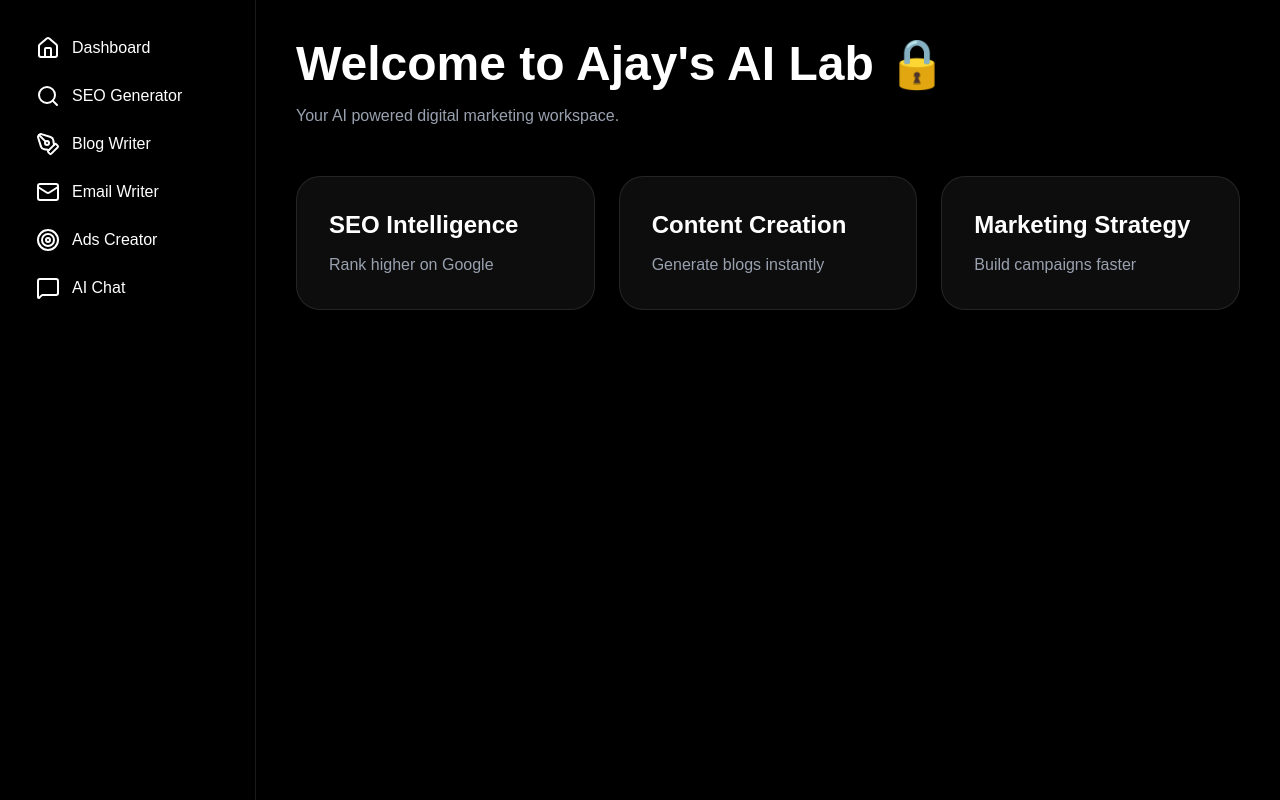
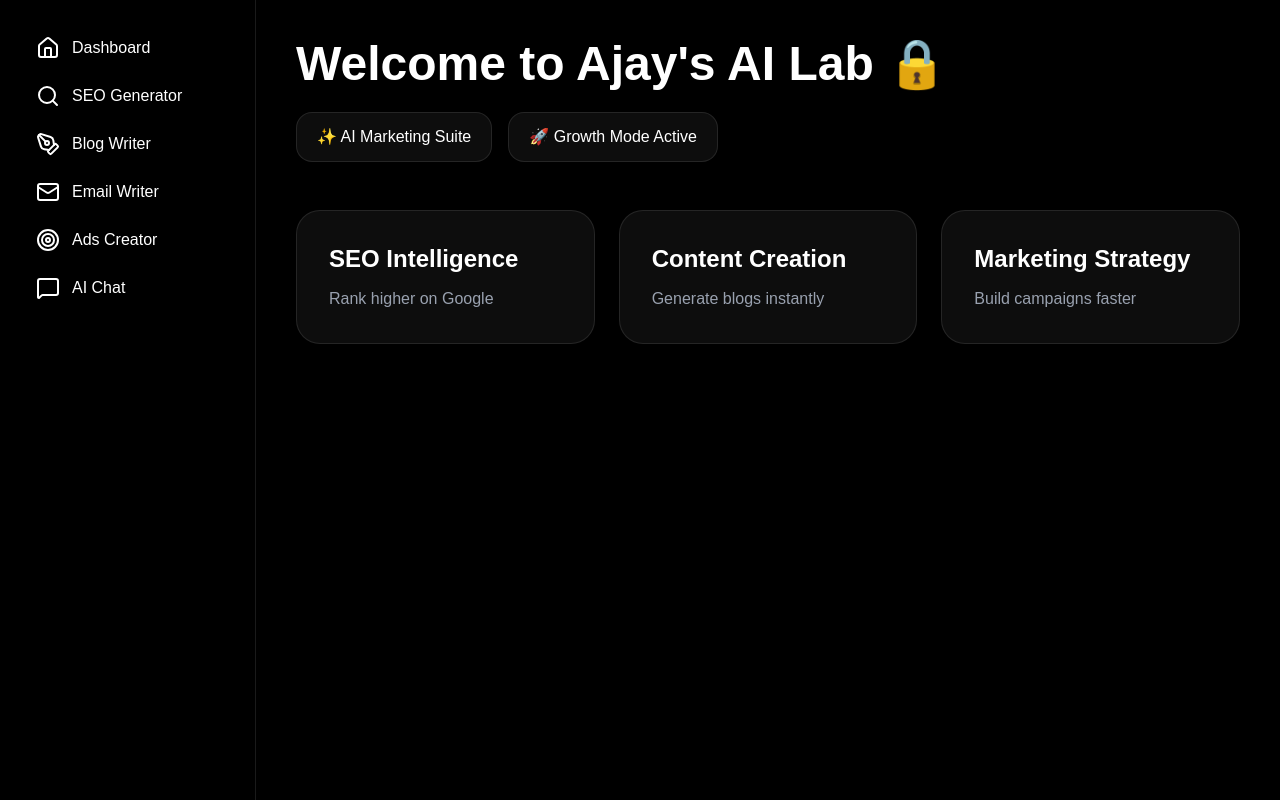
Before and after one commit to ajaybhat4839/ajays-ai-marketing-lab, a Next.js app: page /dashboard in a window 1280 px wide. Built offline with nearby package versions, Linux system fonts and the light colour scheme.

Commit message:
add dashboard status cards

```diff
--- a/app/dashboard/page.tsx
+++ b/app/dashboard/page.tsx
@@ -113,14 +113,38 @@ Welcome to Ajay's AI Lab 🔒
 </h1>
 
 
-<p className="
-mt-4
-text-gray-400
+<div className="mt-6 flex items-center gap-4">
+
+
+<div className="
+px-5
+py-3
+rounded-2xl
+bg-white/5
+border
+border-white/10
 ">
 
-Your AI powered digital marketing workspace.
+✨ AI Marketing Suite
 
-</p>
+</div>
+
+
+<div className="
+px-5
+py-3
+rounded-2xl
+bg-white/5
+border
+border-white/10
+">
+
+🚀 Growth Mode Active
+
+</div>
+
+
+</div>
 
 
 
```
